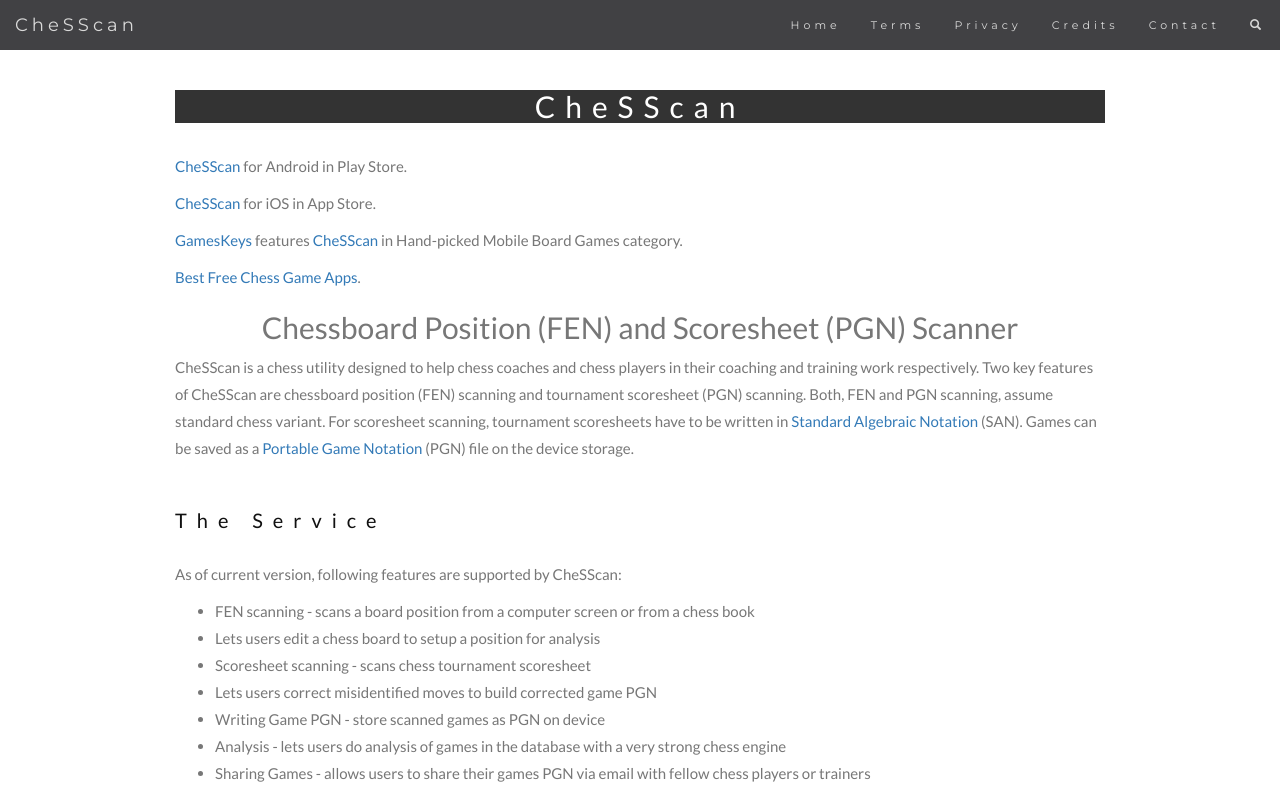
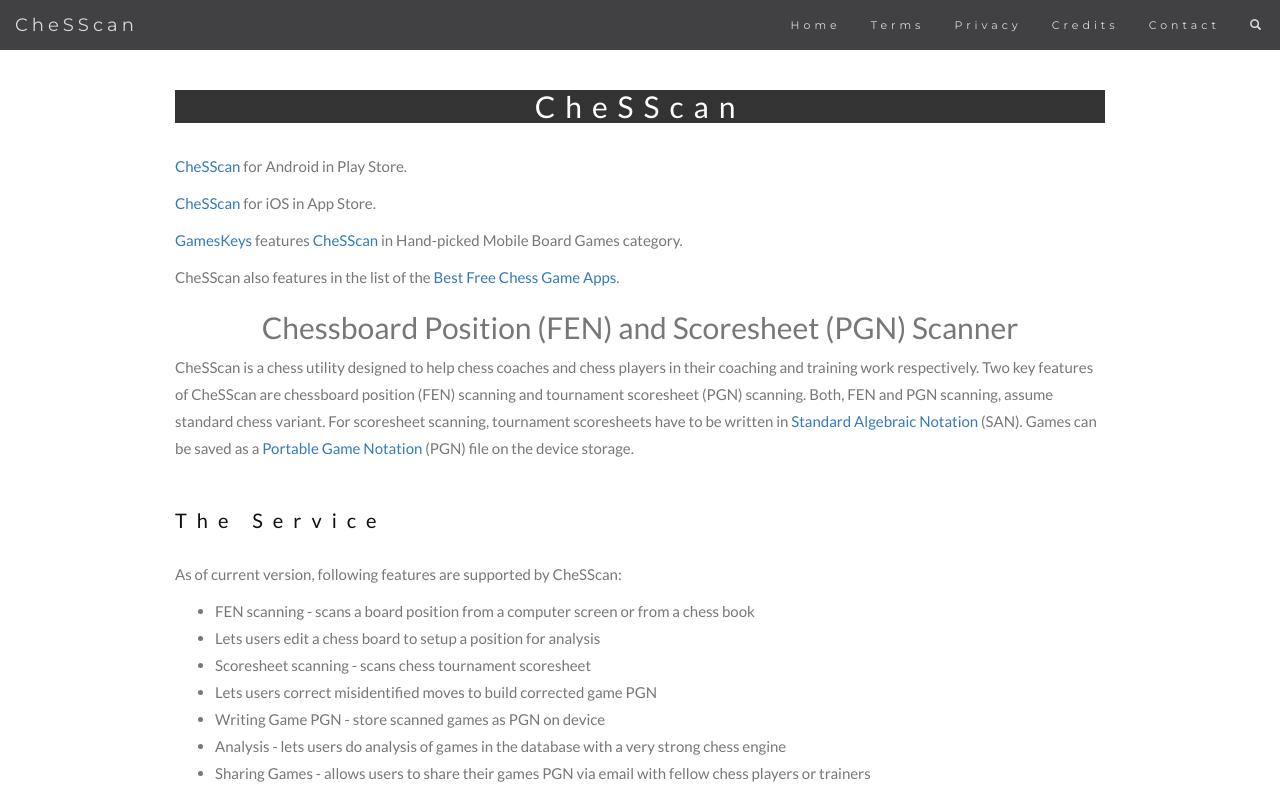
Before and after one commit to knightfork/knightfork.github.io, a plain HTML site: page index.html in a window 1280 px wide. Shown: the top 800 px of the page. Drawn offline with nearby package versions, Linux system fonts and the light colour scheme.

Commit message:
Correction in the previous commit HTML

```diff
--- a/index.html
+++ b/index.html
@@ -200,7 +200,7 @@
 		<p class="text-left"><a href="https://play.google.com/store/apps/details?id=com.nagdev.alok.chesscan">CheSScan</a> for Android in Play Store.</p>
 		<p class="text-left"><a href="https://apps.apple.com/us/app/chesscan/id1472062569">CheSScan</a> for iOS in App Store.</p>
 		<p class="text-left"><a href="https://gameskeys.net">GamesKeys</a> features <a href="https://play.google.com/store/apps/details?id=com.nagdev.alok.chesscan">CheSScan</a> in Hand-picked Mobile Board Games category.</p>
-		<p class="text-left"><a CheSScan was added to the list of the href="https://freeappsforme.com/free-chess-game-apps/">Best Free Chess Game Apps</a>.</p>
+		<p class="text-left">CheSScan also features in the list of the <a href="https://freeappsforme.com/free-chess-game-apps/">Best Free Chess Game Apps</a>.</p>
     <h2>Chessboard Position (FEN) and Scoresheet (PGN) Scanner</h2>
     <p class="text-left">CheSScan is a chess utility designed to help chess coaches and chess players in their coaching and training work respectively. Two key features of CheSScan are chessboard position (FEN) scanning and tournament scoresheet (PGN) scanning. Both, FEN and PGN scanning, assume standard chess variant. For scoresheet scanning, tournament scoresheets have to be written in <a href="https://en.wikipedia.org/wiki/Algebraic_notation_(chess)">Standard
         Algebraic Notation</a> (SAN). Games can be saved as a <a
```
